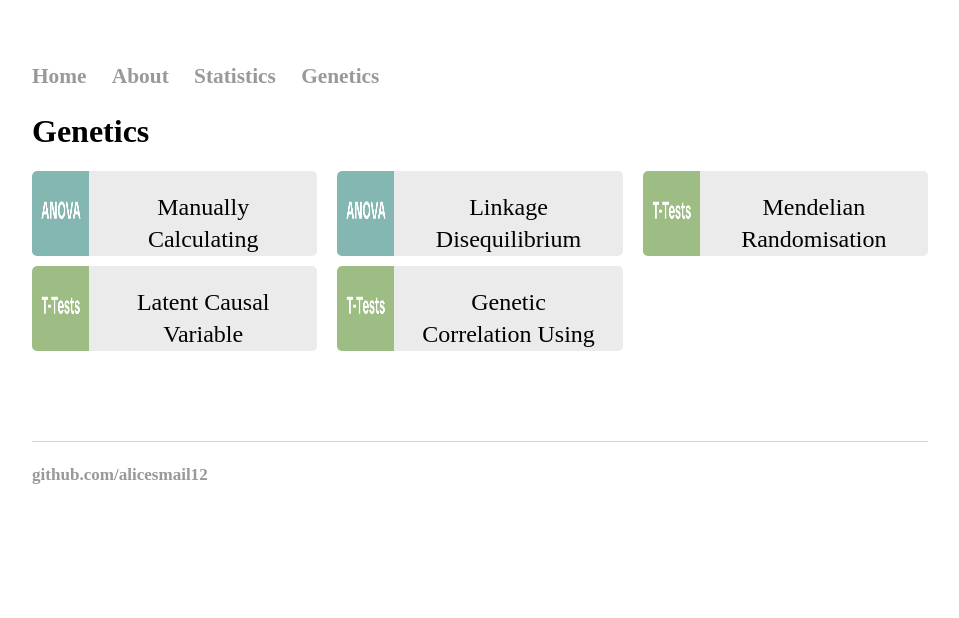
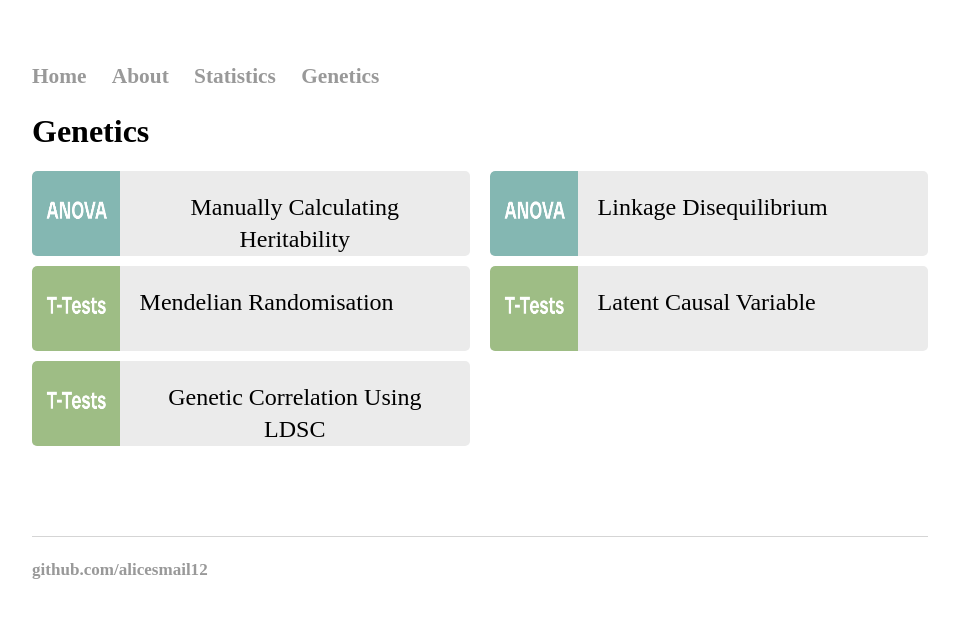
Before and after one commit to alicesmail12/alicesmail12.github.io, a Jekyll site: the page built from Genetics/index.html, in a window 1280 px wide. Shown: the top 618 px of the page, without its empty margins (160-1119 px from the left). Built offline with Jekyll 4.4.1, drawn with Linux system fonts in a browser that asks for light colours; some web fonts are replaced.

Commit message:
Update index.html

```diff
--- a/Genetics/index.html
+++ b/Genetics/index.html
@@ -10,8 +10,8 @@
 
 .portfolio {
     display: grid;
-    grid-template-rows: 80px 80px 80px;
-    grid-template-columns: repeat(3, 1fr);
+    grid-template-rows: 80px 80px 80px 80px;
+    grid-template-columns: repeat(2, 1fr);
     row-gap: 15px;
     column-gap: 20px
 }
```
